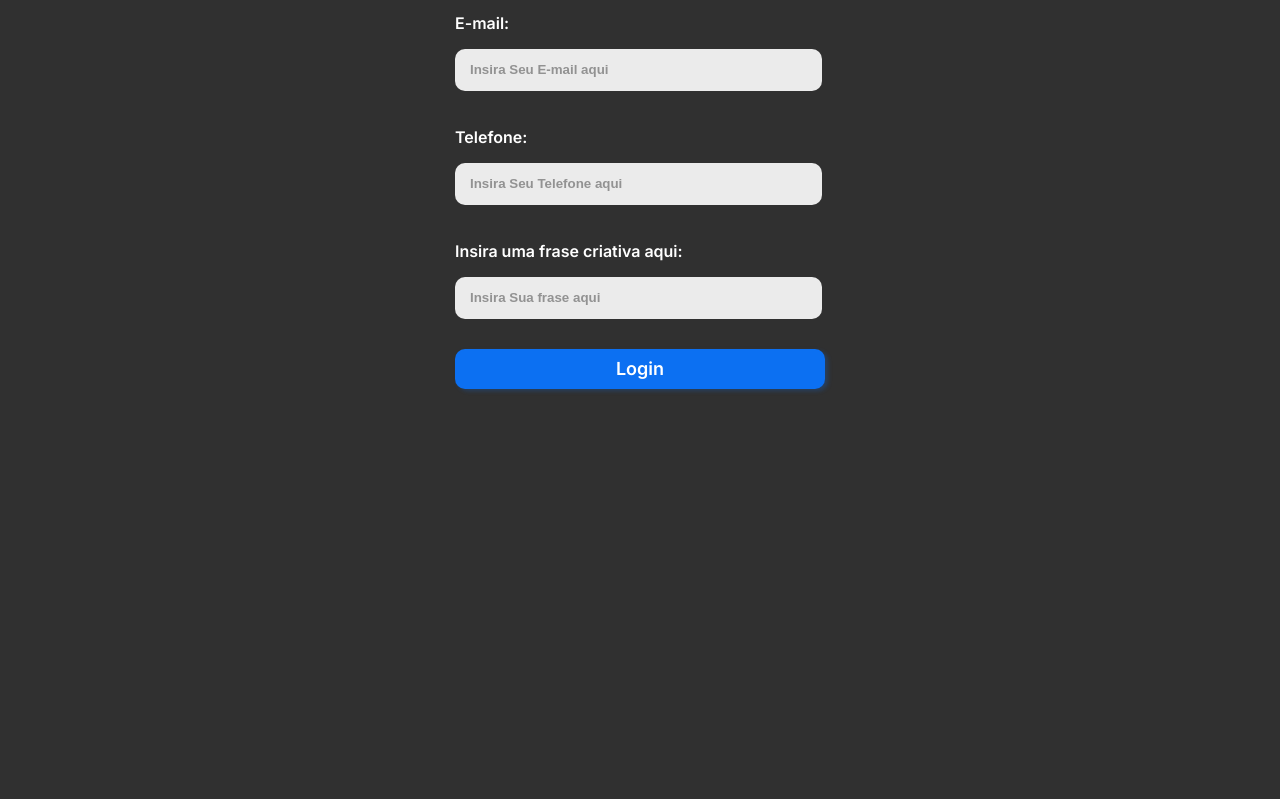
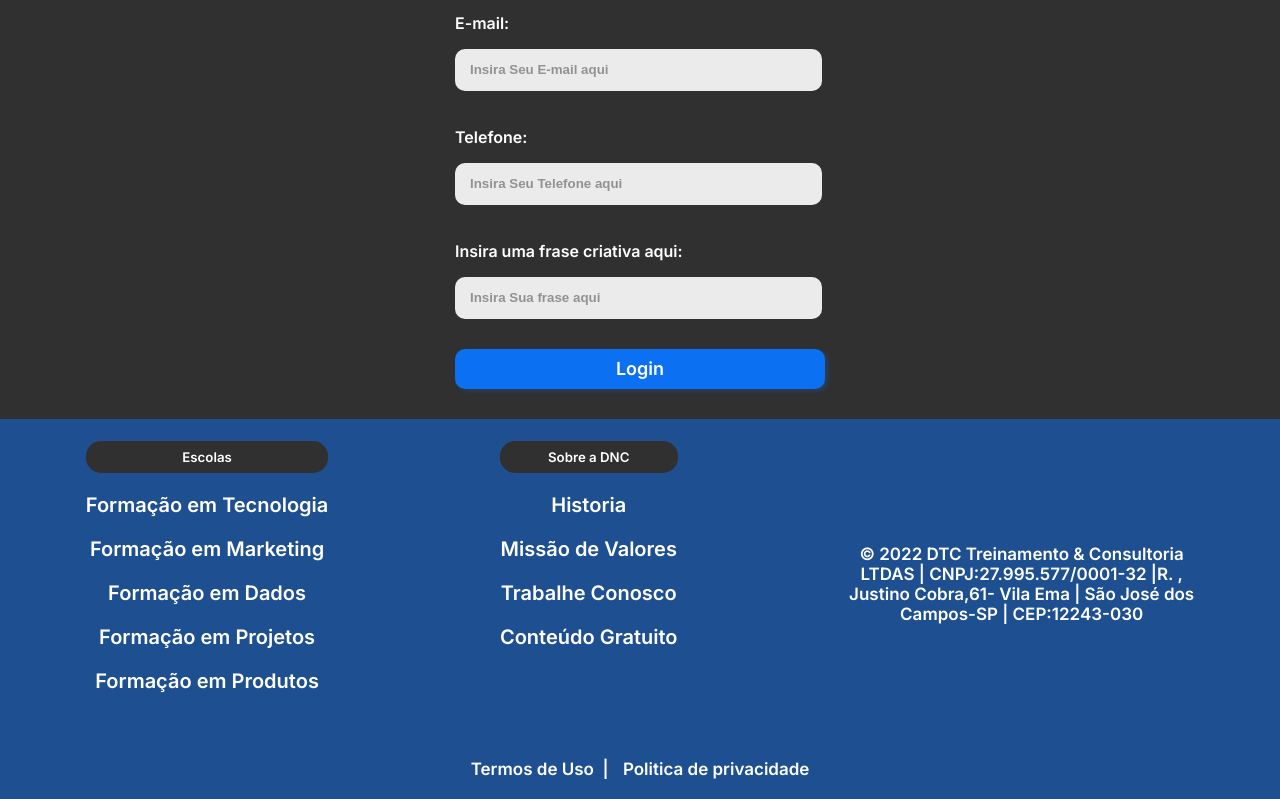
Before and after one commit to petersonfernandocouto/BootCamp, a plain HTML site: page index.html in a window 1280 px wide. Shown: the part 753-1552 px from the top of the page. Before the commit the page ends 1172 px from the top, so only its background shows below. Drawn offline with Linux system fonts and the light colour scheme.

Commit message:
Atualização 3.0
Implementando Footer

```diff
--- a/Estilos/Style.css
+++ b/Estilos/Style.css
@@ -119,3 +119,78 @@ form{
     cursor: pointer;
     box-shadow: 3px 2px 4px rgba(12, 112, 242, 0.25);
 }
+
+/*Footer*/
+
+footer{
+    background:rgba(12, 112, 242, 0.5) ;
+    text-align: center;
+
+}
+
+.navigation{
+    display: flex;
+    justify-content: space-around;
+    align-items: center;
+}
+
+h5{
+    font-size: 800;
+    font-family: inter;
+    margin-bottom: 10px;
+    background: rgb(48,48,48);
+    color: white;
+    border-radius: 15px;
+    padding: 08px 2px 08px 2px;
+}
+
+nav{
+    height: 330px;
+}
+
+ul {
+    list-style-type: none;
+    list-style-type: none;
+    padding: 0;
+    margin: 0;
+}
+
+li{
+    margin: 20px 0px 20px 0px ;
+    font-family: inter;
+}
+
+.navigation a{
+    font-size: 20px;
+    text-decoration: none;
+    color: white;
+}
+
+.navigation a:hover{
+    color: #0c70f2;
+    background: rgb(48,48,48);
+    padding: 5px;
+    border-radius: 10px;
+
+}
+
+.Address{
+    font-size: 17px;
+    font-weight: 600;
+    font-family: inter;
+    color: white;
+}
+.terms{
+    display: flex;
+    justify-content: center;
+    padding: 10px 0px 20px 0px;
+}
+.terms a{
+    text-decoration: none;
+    color: white;
+    font-size: 17px;
+    font-weight: 600;
+    font-family: inter;
+    margin-right: 5px;
+    margin-left: 5px;
+}
--- a/index.html
+++ b/index.html
@@ -86,5 +86,64 @@
 
         </section>
 
+    <footer>
+
+        <div class="navigation">
+
+            <nav>
+
+                <h5>Escolas</h5>
+
+                    <ul>
+
+                        <li><a href=""> Formação em Tecnologia</a></li>
+
+                        <li><a href=""> Formação em Marketing </a></li>
+
+                        <li><a href="">Formação em Dados</a></li>
+
+                        <li><a href="">Formação em Projetos</a></li>
+
+                        <li><a href="">Formação em Produtos</a></li>
+
+                    </ul>
+
+            </nav>
+
+            <nav>
+
+                <h5>Sobre a DNC</h5>
+
+                    <ul>
+
+                        <li><a href=""> Historia</a></li>
+
+                        <li><a href="">Missão de Valores</a></li>
+
+                        <li><a href="">Trabalhe Conosco</a></li>
+
+                        <li><a href="">Conteúdo Gratuito</a></li>
+
+                    </ul>
+            </nav>
+
+            <div class="Address">
+
+                <h4>© 2022 DTC Treinamento & Consultoria <br> LTDAS | CNPJ:27.995.577/0001-32 |R. ,<br> Justino Cobra,61- Vila Ema | São José dos <br> Campos-SP | CEP:12243-030</h4>
+
+            </div>
+
+
+        </div>
+
+        <div class="terms">
+
+            <a href="">Termos de Uso &nbsp;|&nbsp;</a>
+            <a href="">Politica de privacidade</a>
+
+        </div>
+
+    </footer>
+
 </body>
 </html>
```
